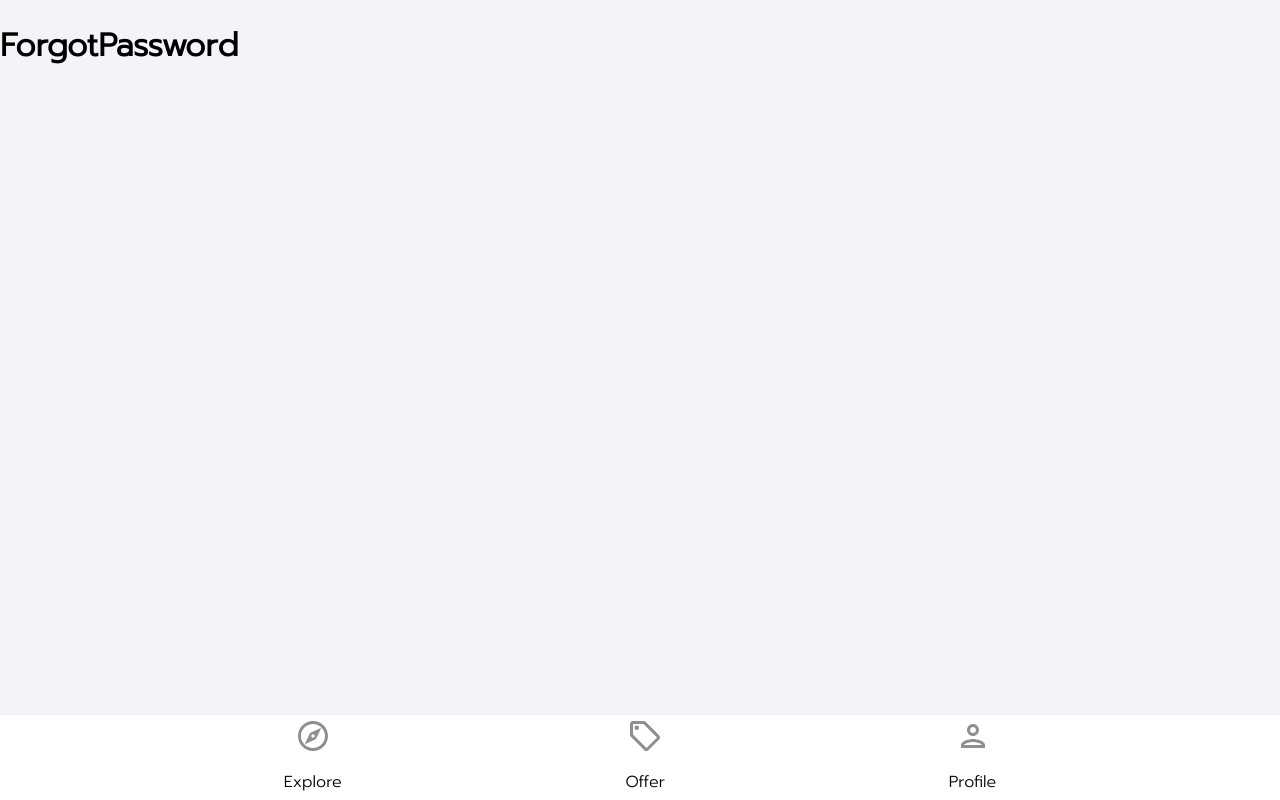
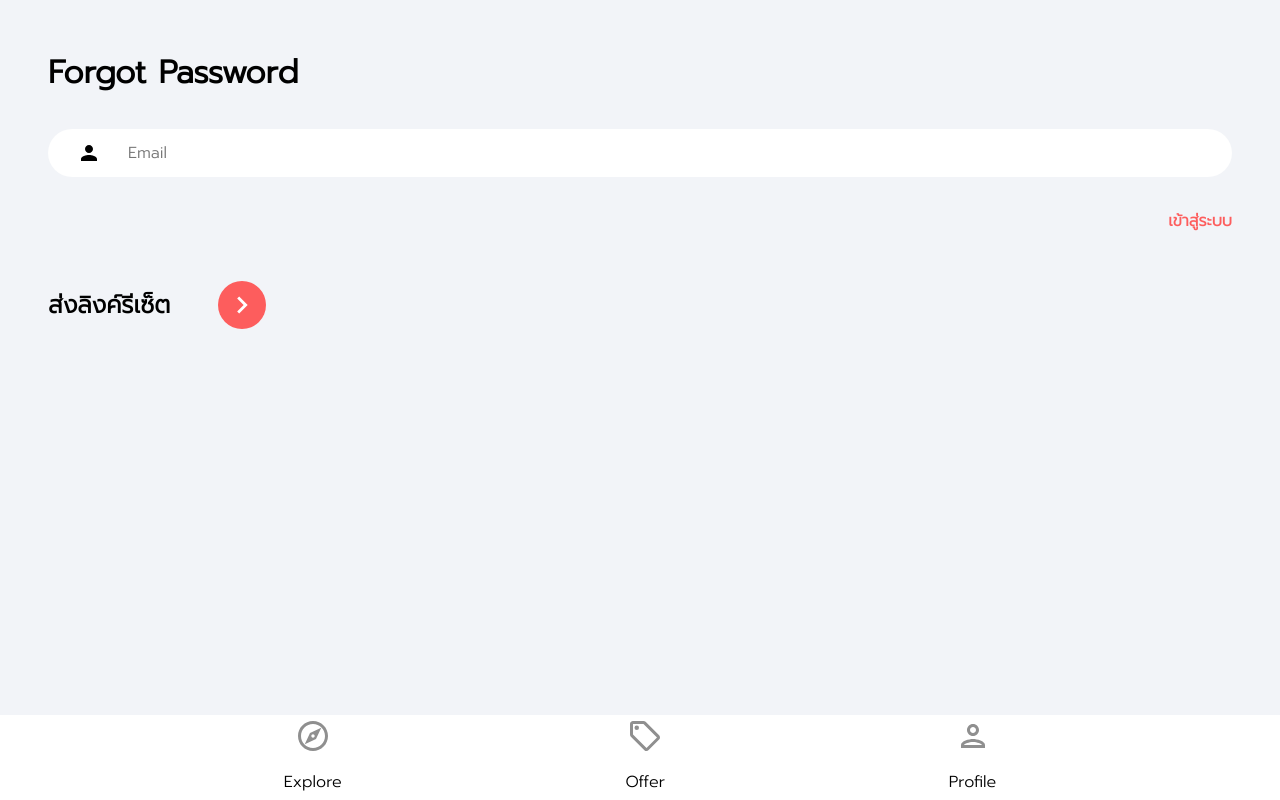
Before and after one commit to meliy-meyada/react-house-marketplace, a React (Create React App) app: page /forgot-password in a window 1280 px wide. Built offline with nearby package versions, Linux system fonts and the light colour scheme.

Commit message:
Using Function sendPasswordResetEmail from firebase customize in project

```diff
--- a/src/pages/ForgotPassword.jsx
+++ b/src/pages/ForgotPassword.jsx
@@ -1,10 +1,53 @@
+import { useState } from "react"
+import { Link } from "react-router-dom"
+import { sendPasswordResetEmail, getAuth } from "firebase/auth"
+import { toast } from "react-toastify"
+import { ReactComponent as ArrowRightIcon } from '../assets/svg/keyboardArrowRightIcon.svg'
 
 function ForgotPassword() {
+    const [email, setEmail] = useState('')
+
+    const onChange = (e) => setEmail(e.target.value)
+
+    const onSubmit = async (e) => {
+        e.preventDefault()
+        try {
+            const auth = getAuth()
+            await sendPasswordResetEmail(auth, email)
+            toast.success('ส่งอีเมลแล้ว')
+        } catch (error) {
+            toast.error('ไม่สามารถส่งอีเมลรีเซ็ตได้')
+        }
+    }
+
     return (
-        <div>
-            <h1>
-                ForgotPassword
-            </h1>
+        <div className="pageContainer">
+            <header>
+                <p className="pageHeader">Forgot Password</p>
+            </header>
+
+            <main>
+                <form onSubmit={onSubmit}>
+                    <input
+                        type="email"
+                        className="emailInput"
+                        placeholder="Email"
+                        id="email"
+                        value={email}
+                        onChange={ onChange }
+                    />
+                    <Link className="forgotPasswordLink" to='/sign-in'>
+                        เข้าสู่ระบบ
+                    </Link>
+
+                    <div className="signInBar">
+                        <div className="signInText">ส่งลิงค์รีเซ็ต</div>
+                        <button className="signInButton">
+                            <ArrowRightIcon fill='#ffffff' width='34px' height='34px'/>
+                        </button>
+                    </div>
+                </form>
+            </main>
         </div>
     )
 }
```
